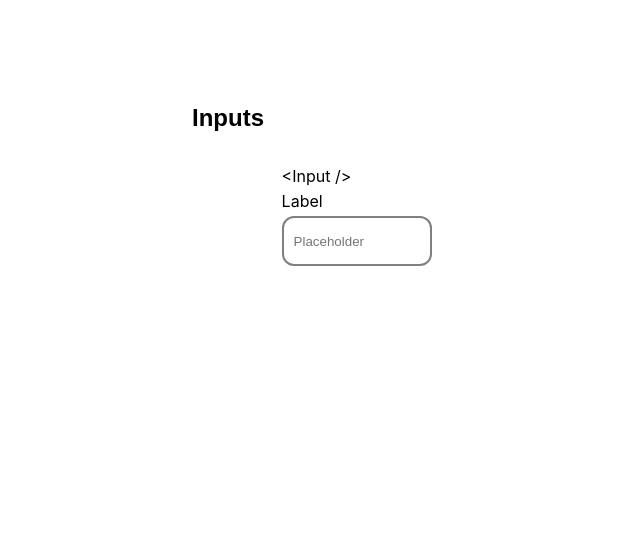
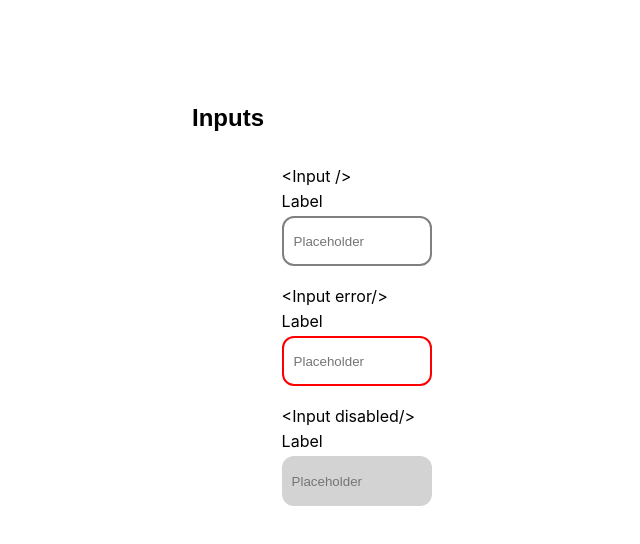
Before and after one commit to venky-cs/input-component, a React (Create React App) app: page / in a window 1280 px wide. Shown: the top 544 px of the page, without its empty margins (0-640 px from the left). Built offline with nearby package versions, Linux system fonts and the light colour scheme.

Commit message:
'create-inputs'

```diff
--- a/src/App.js
+++ b/src/App.js
@@ -13,9 +13,6 @@ line-height:36px;
 
 const Label = styled.label`
 padding:5px 0;
-&:focus{
-  color:blue
-}
 `
 
 const Row = styled.div`
@@ -34,11 +31,29 @@ function App() {
       <Row>
         <p>{'<Input />'}</p>
         <Flex>
-        <Label>Label</Label>
-        <Input placeholder="Placeholder"></Input>
+          <Label>Label</Label>
+          <Input placeholder="Placeholder" type="default"></Input>
         </Flex>
       </Row>
-      <br/>
+      <br />
+
+      <Row>
+        <p>{'<Input error/>'}</p>
+        <Flex>
+          <Label>Label</Label>
+          <Input placeholder="Placeholder" type='error'></Input>
+        </Flex>
+      </Row>
+      <br />
+
+      <Row>
+        <p>{'<Input disabled/>'}</p>
+        <Flex>
+          <Label>Label</Label>
+          <Input placeholder="Placeholder" type='disabled'></Input>
+        </Flex>
+      </Row>
+      <br />
     </div>
   );
 }
--- a/src/Input.js
+++ b/src/Input.js
@@ -5,15 +5,52 @@ width:150px;
 height:50px;
 border-radius:12px;
 padding:10px;
-border:2px solid grey;
+border:none;
 
 &:hover{
-border:2px solid black;
+border:none;
 }
 &:focus{
     outline:none;
-    border:2px solid blue;
 }
+
+${props => () => {
+
+    if (props.type == 'default') {
+        return `
+        border:2px solid grey;
+
+           &:hover{
+             border:2px solid black;
+             }
+
+          &:focus{
+           outline:none;
+           border:2px solid blue;
+           }
+        `
+    }
+        if (props.type == 'error') {
+            return `
+        border:2px solid red;
+
+        &:hover{
+            border:2px solid black;
+        }
+        &:focus{
+            border:2px solid red;
+        }
+        `
+        }
+
+        if(props.type == 'disabled'){
+            return `
+            border:none;
+            background-color:lightgrey;
+            cursor:default;
+            `
+        }
+    }}
 `
 
 
```
Also changed, not shown: 1 other file (tests, documents, lock files or other folders).
